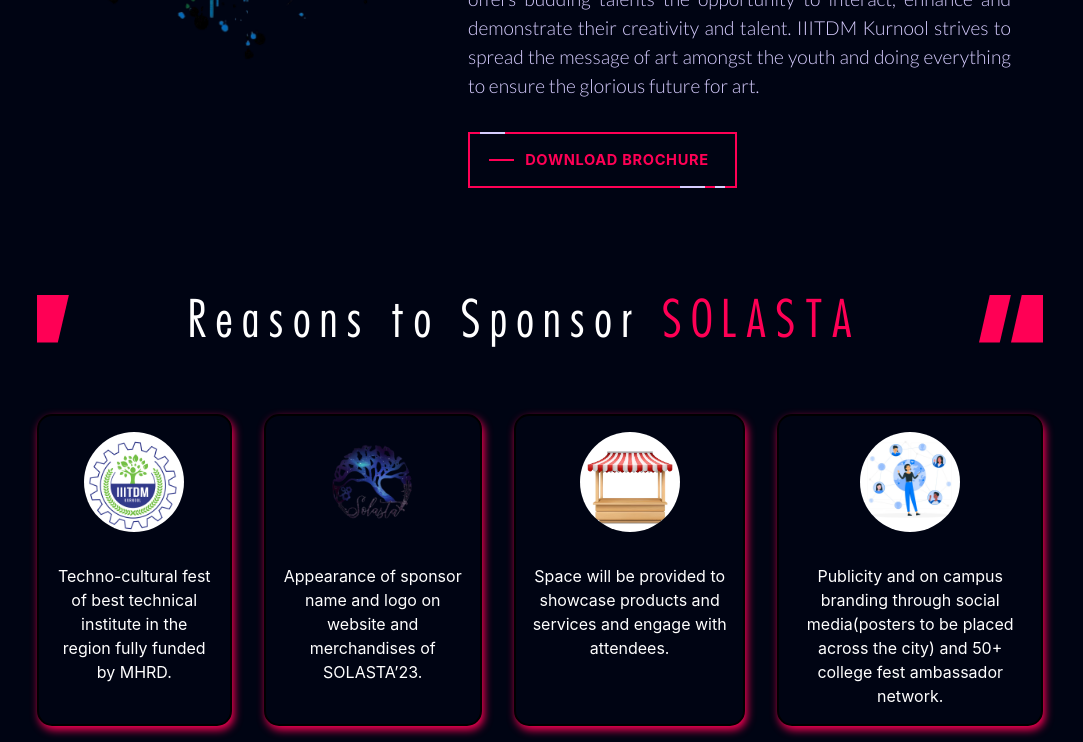
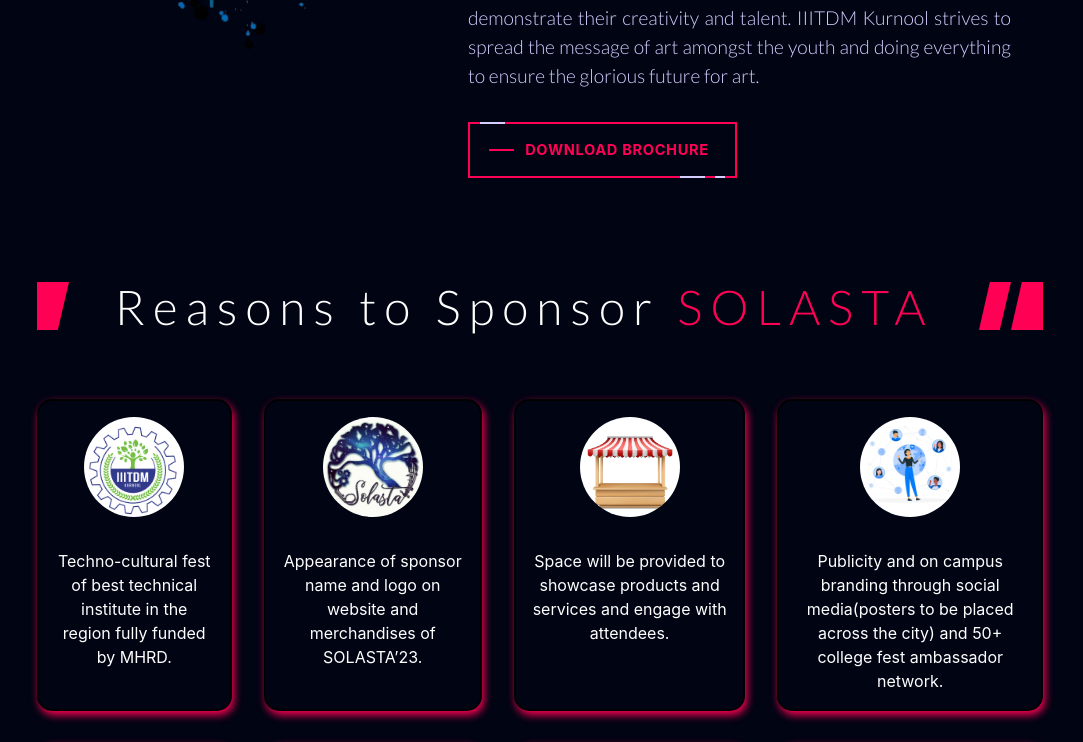
Before and after one commit to nilesh0210977/Solasta, a React (Create React App) app in the folder client/: page / in a window 1280 px wide. Shown: the part 2460-3202 px from the top of the page, without its empty margins (141-1224 px from the left). Built offline with nearby package versions, Linux system fonts and the light colour scheme; a web font is replaced by a local one.

Commit message:
commited

```diff
--- a/client/src/App.css
+++ b/client/src/App.css
@@ -9,11 +9,6 @@
     background-color: #000413;
     width: 100%;
     margin: 0;
-}
-
-@font-face {
-    font-family: Futura;
-    src: url("./assets//fonts/Futura\ Regular.ttf");
 }
 
 
@@ -196,7 +191,8 @@
 
 .hero-subhead {
     color: #D6CDFF;
-    font-family: Samarkan;
+    /* font-family: Samarkan; */
+    /* border: 3px solid red; */
     font-size: 6rem;
     font-style: normal;
     font-weight: 400;
@@ -339,8 +335,10 @@
 .heading {
     color: #FFF;
     text-align: center;
-    font-family: Futura;
-    font-size: 1rem;
+    /* font-family: Futura; */
+    font-family: Lato;
+
+    font-size: 1.4rem;
     font-style: condensed;
     font-weight: 500;
     line-height: normal;
--- a/client/src/components/AboutUsDetails.js
+++ b/client/src/components/AboutUsDetails.js
@@ -1,6 +1,9 @@
 import React from "react";
 import logo from "../assets/logo_large.png";
 import "./styles/AboutUsDetails.css"; // Create a separate CSS file for styling
+
+
+import pdf from "../assets/brochure_final.pdf";
 
 const AboutUsDetails = () => {
   return (
@@ -19,9 +22,10 @@
           future for art.
         </p>
 
-        <a class="fancy" href="/" >
+
+        <a class="fancy" href={pdf}  download="Solasta'24_Brochure_IIITK">
           <span class="top-key"></span>
-          <a href="../assets/brochure_final.pdf" download="Solasta'24_Brochure_IIITK" className="text" >Download Brochure</a>
+          <p className="text" >Download Brochure</p>
           <span class="bottom-key-1"></span>
           <span class="bottom-key-2"></span>
         </a>
--- a/client/src/components/Footer.jsx
+++ b/client/src/components/Footer.jsx
@@ -15,7 +15,7 @@
         <div className="address">
           <img className="footer-logo" src={logo} alt="Anahata" />
           <p className="college-address">
-            Indian Institute of Information Technology Design and Manufacturing, Kurnool, Andhra Pradesh (518007), INDIA
+            Indian Institute of Information Technology Design and Manufacturing, Kurnool, Andhra Pradesh (518008), INDIA
           </p>
         </div>
         {/* <div className="quick-links">
@@ -35,32 +35,13 @@
             <p className="contact-header">Contact Us</p>
             {/* <p>Coordinator : </p> */}
             <div className="sm:grid grid-cols-1 gap-3  md:grid-cols-2  xl:grid-cols-3">
-            <a className="contact-link" href="tel:82908 44112">
+            <a className="contact-link" href="tel:7999548368">
               <img className="contact-icon" src={callIcon} alt="" />
               Aditya Pandey
             </a>
 
-            <a className="contact-link" href="tel:6201901436">
-              <img className="contact-icon" src={callIcon} alt="" />
-              Deepak Kumar
-            </a>
 
-            <a className="contact-link" href="tel:94669 40577">
-              <img className="contact-icon" src={callIcon} alt="" />
-                Suman Sekhar
-            </a>
-
-            <a className="contact-link" href="tel:73678 99923">
-              <img className="contact-icon" src={callIcon} alt="" />
-              Shivshankar Kumar
-            </a>
-
-            <a className="contact-link" href="tel:82703 24996">
-              <img className="contact-icon" src={callIcon} alt="" />
-              Preethi B.
-            </a>
             </div>
-
 
 
           </div>
--- a/client/src/components/Hero.js
+++ b/client/src/components/Hero.js
@@ -8,12 +8,7 @@
 export default function Hero() {
 
   const styles = {
-    // position: 'absolute',
-    // bottom: "50%",
-    // right: 0,
-    // transform: 'translate(45%,0) rotate(-90deg)',
     letterSpacing: "0.5rem",
-    // display:'none'
   }
 
 
--- a/client/src/components/Reasons.js
+++ b/client/src/components/Reasons.js
@@ -35,9 +35,9 @@
             </div>
 
 
-            <div className="img-btn">
+            {/* <div className="img-btn">
                 <img draggable={false} src={contactbtn} alt="Button" onClick={() => navigate("/teams")} />
-            </div>
+            </div> */}
 
         </section>
     )
--- a/client/src/constants/faqs.js
+++ b/client/src/constants/faqs.js
@@ -68,11 +68,6 @@
 
 const accomodation = [
   {
-    question: "What are the rules for smoking and alcohol?",
-    answer: "Smoking and alcohol are strictly prohibited on the hostel/hotel premises.",
-    isOpen: false,
-  },
-  {
     question: "Who is responsible for luggage security?",
     answer: "Students are responsible for their luggage security.",
     isOpen: false,
@@ -127,6 +122,11 @@
     answer: "Prices are subject to increase according to availability.",
     isOpen: false,
   },
+  {
+    question: "Is Smoking allowed in campus?",
+    answer: "Smoking and alcohol are strictly prohibited on the hostel/hotel premises.",
+    isOpen: false,
+  }
 ];
 
 
--- a/client/src/constants/sponsor.js
+++ b/client/src/constants/sponsor.js
@@ -1,5 +1,5 @@
 import sp1 from "../assets/Sponsor1.jpg";
-import sp2 from "../assets/Sponsor2.png";
+import sp2 from "../assets/Sponsor2.jpg";
 import sp3 from "../assets/Sponsor3.jpg";
 import sp4 from "../assets/Sponsor4.jpg";
 import sp5 from "../assets/Sponsor5.avif";
--- a/client/src/constants/teams.js
+++ b/client/src/constants/teams.js
@@ -37,7 +37,7 @@
                 name: "Deepak Kumar",
                 img: team2,
                 designation:"Finance Lead",
-                instaLink: "https://www.instagram.com/deepak_kr._?igsh=MWJsZjdidTdybzVjaw==",
+                instaLink: "",
                 linkedinLink: "https://www.linkedin.com/in/deepak-kumar-697310225?utm_source=share&utm_campaign=share_via&utm_content=profile&utm_medium=android_app",
             },
 
@@ -90,11 +90,11 @@
         title: "Sponsors Team",
         data: [
             {
-                name: "Devesh Kumar",
+                name: "Devesh Arya",
                 img: team9,
                 designation : "Sponsor Lead",
                 instaLink: "https://www.instagram.com/_devesharya__/",
-                linkedinLink: ""
+                linkedinLink: "https://www.linkedin.com/in/devesh6395/"
             },
             {
                 name: "Aditya Pandey",
--- a/client/src/pages/EventDetails.jsx
+++ b/client/src/pages/EventDetails.jsx
@@ -64,8 +64,8 @@
       <div className="Data">
         <div className="grid-section-1">
         {data.registrationFee > 0 && <div className="subgrids-1">Registration Fees: {data.registrationFee}</div> }
-          <div className="subgrids-1">Type: {data.type}</div>
-          <div className="subgrids-1 flex gap-2"><Icon icon='bi:trophy' />Prize Pool:{data.prizePool}</div>
+           <div className="subgrids-1">Type: {data.type}</div>
+          {data.prizePool > 0 && <div className="subgrids-1 flex gap-2"><Icon icon='bi:trophy' />Prize Pool:{data.prizePool}</div> }
         </div>
         <div className="grid-section-2">
           <div className="subgrids-2">
```
Also changed, not shown: client/src/assets/Sponsor2.jpg (added), client/src/assets/Sponsor2.png (deleted).
